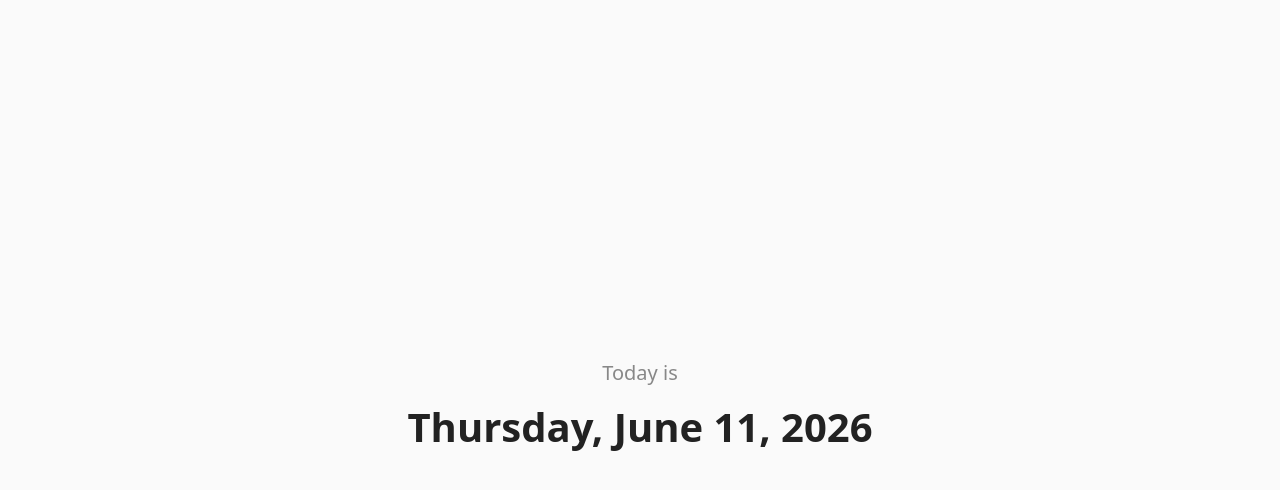
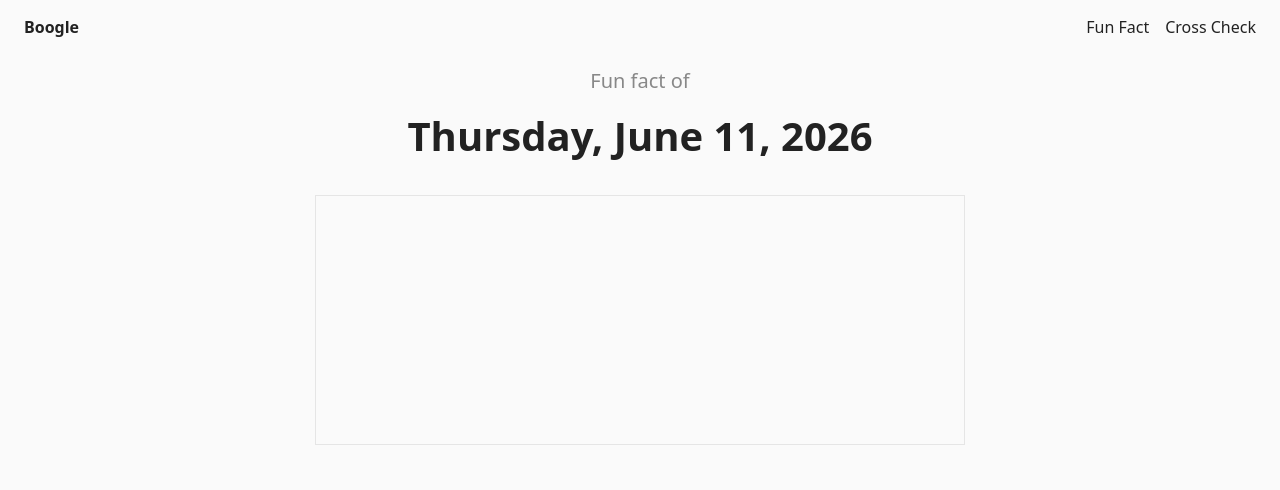
Before and after one commit to jinnycho/Boogle, a website with bundled scripts: page frontend/index.html in a window 1280 px wide. Built offline with nearby package versions, Linux system fonts and the light colour scheme.

```diff
--- a/frontend/assets/styles.css
+++ b/frontend/assets/styles.css
@@ -1,10 +1,5 @@
 body {
     font-family: system-ui, sans-serif;
-    display: flex;
-    flex-direction: column;
-    align-items: center;
-    justify-content: center;
-    min-height: 100vh;
     margin: 0;
     background: #fafafa;
     color: #222;
@@ -20,3 +15,47 @@
     font-size: 2.5rem;
     font-weight: 600;
 }
+
+#funfact {
+    text-align: center;
+}
+
+.navbar {
+    display: flex;
+    justify-content: space-between;
+    align-items: center;
+    padding: 16px 24px;
+}
+
+.home-nav {
+    font-weight: 700;
+}
+
+.nav-links {
+    display: flex;
+    gap: 16px;
+}
+
+.navbar a {
+    color: #222;
+    text-decoration: none;
+}
+
+.navbar a:hover {
+    color: #fd8b27;
+    text-decoration: none;
+}
+
+#fact-content {
+    max-width: 600px;
+    min-height: 200px;
+    margin: 32px auto;
+    padding: 24px;
+    border: 1px solid #e5e5e5;
+    border-radius: 12prgb(187, 187, 187);
+    /* display: flex; */
+    align-items: center;
+    justify-content: center;
+    text-align: center;
+    font-size: 1.1rem;
+}
--- a/frontend/index.html
+++ b/frontend/index.html
@@ -9,8 +9,19 @@
 </head>
 
 <body>
-  <h1>Today is</h1>
-  <div id="date">…</div>
+  <nav class="navbar">
+    <a href="/" class="home-nav">Boogle</a>
+    <div class="nav-links">
+      <a href="#funfact">Fun Fact</a>
+      <a href="#crosscheck">Cross Check</a>
+    </div>
+  </nav>
+
+  <div id="funfact">
+    <h1>Fun fact of</h1>
+    <div id="date">…</div>
+    <div id="fact-content"></div>
+  </div>
   <script type="module" src="./dist/main.js"></script>
 </body>
 
--- a/frontend/src/main.ts
+++ b/frontend/src/main.ts
@@ -1,4 +1,5 @@
 const dateEl = document.getElementById("date");
+
 
 if (dateEl) {
   const today = new Date();
```
Also changed, not shown: .github/workflows/daily-funfact.yml (added), 1 other file.
